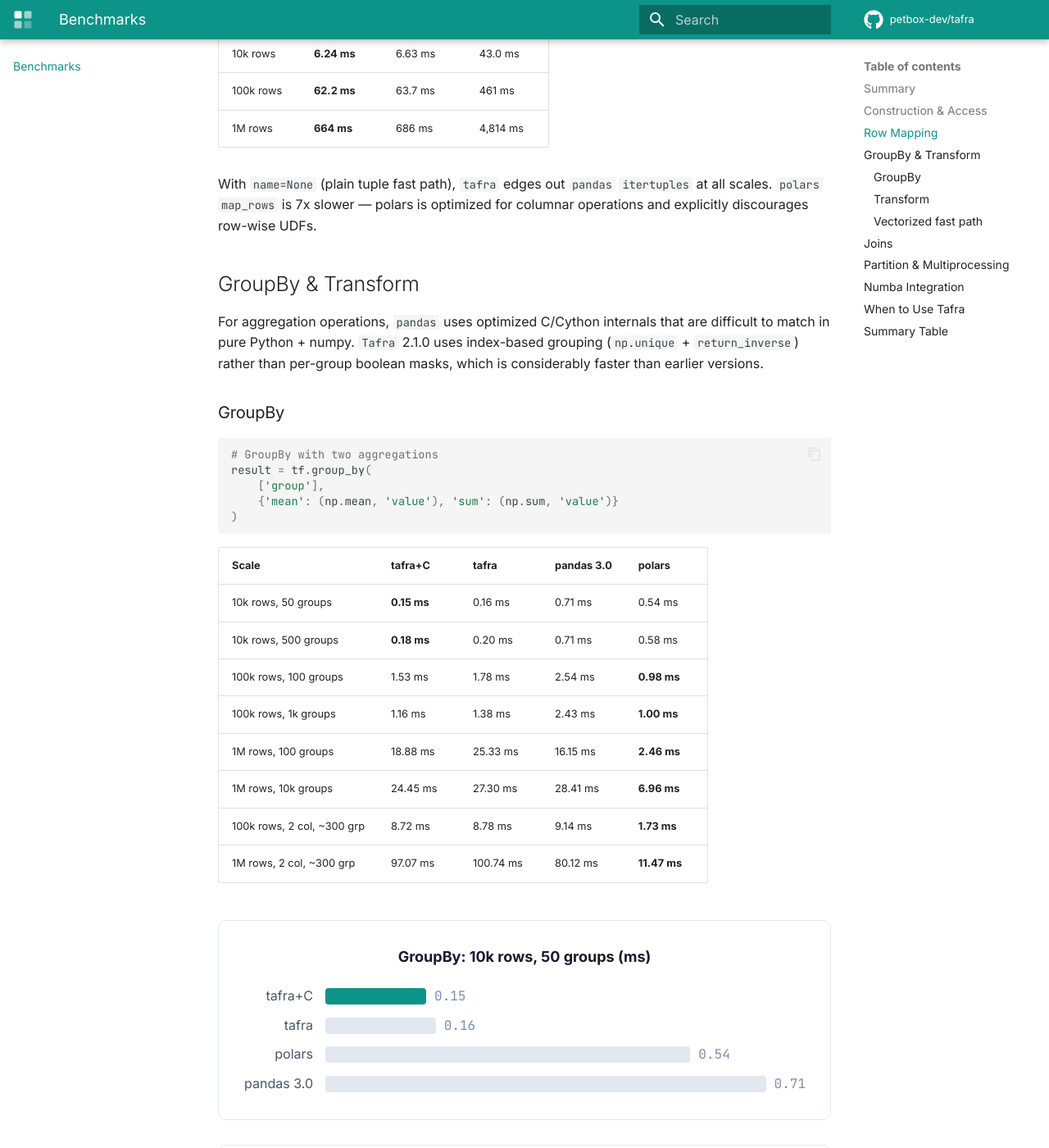
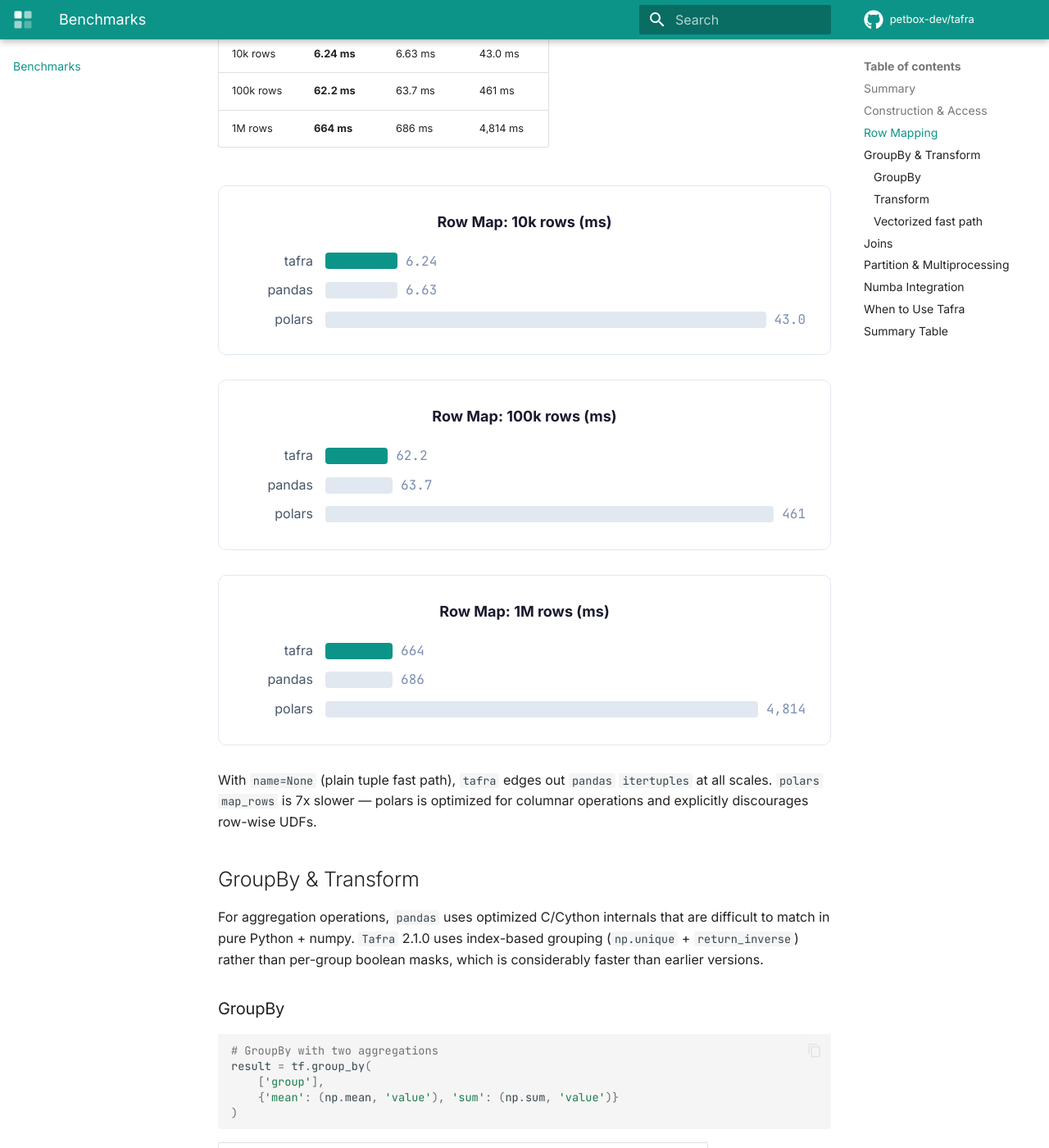
Before and after one commit to petbox-dev/tafra, an MkDocs documentation site: the page built from docs/benchmarks.md, in a window 1280 px wide and 1400 px high, scrolled down 1974 px. Shown: the whole window at 82% size. Built offline with MkDocs 1.6.1 and Material for MkDocs 9.7.7, drawn with Linux system fonts in a browser that asks for light colours; comment, search, counter and statistics services are not loaded.

Commit message:
docs: add row mapping bar charts, switch hero to 1M scale
Co-Authored-By: Claude Opus 4.6 (1M context) <noreply@anthropic.com>

```diff
--- a/docs/benchmarks.md
+++ b/docs/benchmarks.md
@@ -103,6 +103,81 @@ result = plf.map_rows(lambda row: pl.Series([row_fn(row[0], row[1], row[2])]))
 | 10k rows | **6.24 ms** | 6.63 ms | 43.0 ms |
 | 100k rows | **62.2 ms** | 63.7 ms | 461 ms |
 | 1M rows | **664 ms** | 686 ms | 4,814 ms |
+
+<div class="chart">
+  <div class="chart-title">Row Map: 10k rows (ms)</div>
+  <div class="chart-row">
+    <span class="chart-label">tafra</span>
+    <div class="chart-bar-wrap">
+      <div class="chart-bar fastest" style="width: 15%"></div>
+      <span class="chart-value">6.24</span>
+    </div>
+  </div>
+  <div class="chart-row">
+    <span class="chart-label">pandas</span>
+    <div class="chart-bar-wrap">
+      <div class="chart-bar" style="width: 15%"></div>
+      <span class="chart-value">6.63</span>
+    </div>
+  </div>
+  <div class="chart-row">
+    <span class="chart-label">polars</span>
+    <div class="chart-bar-wrap">
+      <div class="chart-bar" style="width: 100%"></div>
+      <span class="chart-value">43.0</span>
+    </div>
+  </div>
+</div>
+
+<div class="chart">
+  <div class="chart-title">Row Map: 100k rows (ms)</div>
+  <div class="chart-row">
+    <span class="chart-label">tafra</span>
+    <div class="chart-bar-wrap">
+      <div class="chart-bar fastest" style="width: 13%"></div>
+      <span class="chart-value">62.2</span>
+    </div>
+  </div>
+  <div class="chart-row">
+    <span class="chart-label">pandas</span>
+    <div class="chart-bar-wrap">
+      <div class="chart-bar" style="width: 14%"></div>
+      <span class="chart-value">63.7</span>
+    </div>
+  </div>
+  <div class="chart-row">
+    <span class="chart-label">polars</span>
+    <div class="chart-bar-wrap">
+      <div class="chart-bar" style="width: 100%"></div>
+      <span class="chart-value">461</span>
+    </div>
+  </div>
+</div>
+
+<div class="chart">
+  <div class="chart-title">Row Map: 1M rows (ms)</div>
+  <div class="chart-row">
+    <span class="chart-label">tafra</span>
+    <div class="chart-bar-wrap">
+      <div class="chart-bar fastest" style="width: 14%"></div>
+      <span class="chart-value">664</span>
+    </div>
+  </div>
+  <div class="chart-row">
+    <span class="chart-label">pandas</span>
+    <div class="chart-bar-wrap">
+      <div class="chart-bar" style="width: 14%"></div>
+      <span class="chart-value">686</span>
+    </div>
+  </div>
+  <div class="chart-row">
+    <span class="chart-label">polars</span>
+    <div class="chart-bar-wrap">
+      <div class="chart-bar" style="width: 100%"></div>
+      <span class="chart-value">4,814</span>
+    </div>
+  </div>
+</div>
 
 With `name=None` (plain tuple fast path), `tafra` edges out `pandas`
 `itertuples` at all scales. `polars` `map_rows` is 7x slower — polars is
--- a/docs/overrides/home.html
+++ b/docs/overrides/home.html
@@ -92,18 +92,18 @@
     </div>
 
     <div class="chart">
-      <div class="chart-title">Row Map: 100k rows, tuple_map (ms)</div>
+      <div class="chart-title">Row Map: 1M rows, tuple_map (ms)</div>
       <div class="chart-row">
         <span class="chart-label">tafra</span>
-        <div class="chart-bar-wrap"><div class="chart-bar fastest" style="width: 13%"></div><span class="chart-value">62.2</span></div>
+        <div class="chart-bar-wrap"><div class="chart-bar fastest" style="width: 14%"></div><span class="chart-value">664</span></div>
       </div>
       <div class="chart-row">
         <span class="chart-label">pandas</span>
-        <div class="chart-bar-wrap"><div class="chart-bar" style="width: 14%"></div><span class="chart-value">63.7</span></div>
+        <div class="chart-bar-wrap"><div class="chart-bar" style="width: 14%"></div><span class="chart-value">686</span></div>
       </div>
       <div class="chart-row">
         <span class="chart-label">polars</span>
-        <div class="chart-bar-wrap"><div class="chart-bar" style="width: 100%"></div><span class="chart-value">461</span></div>
+        <div class="chart-bar-wrap"><div class="chart-bar" style="width: 100%"></div><span class="chart-value">4,814</span></div>
       </div>
     </div>
 
```
